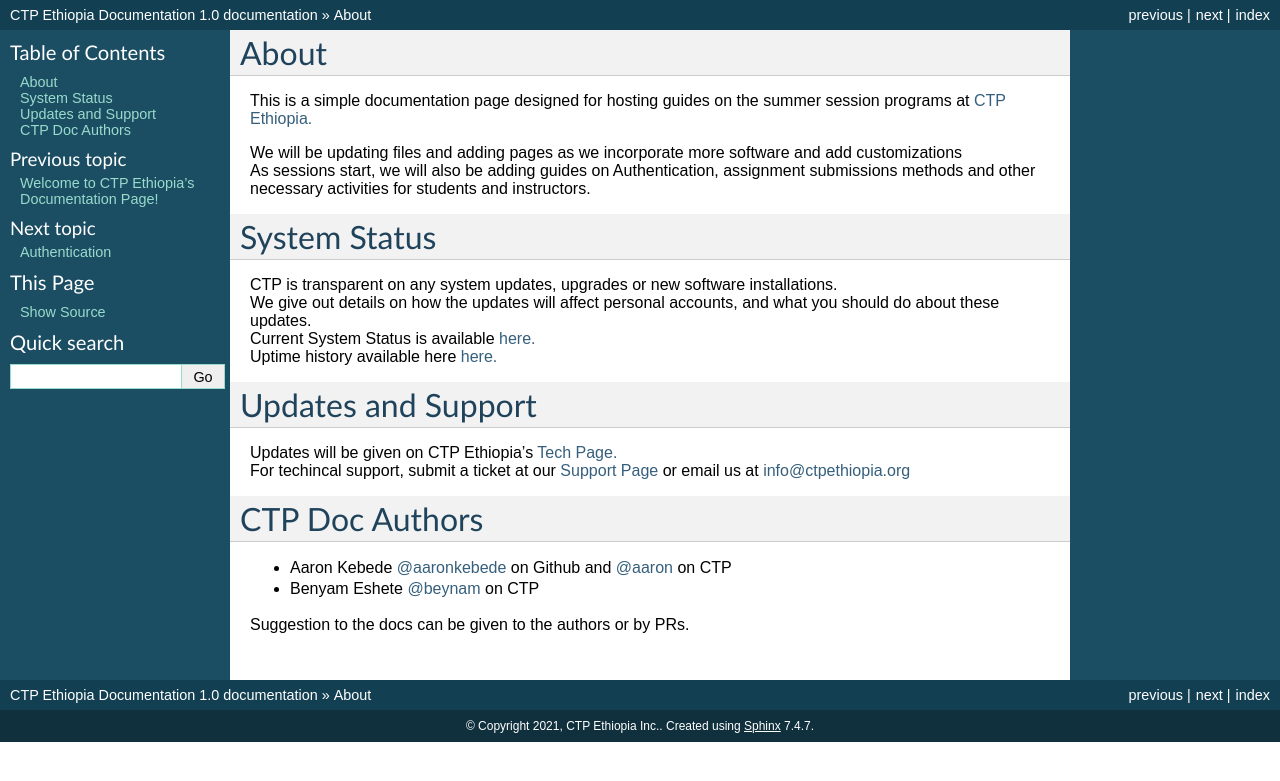
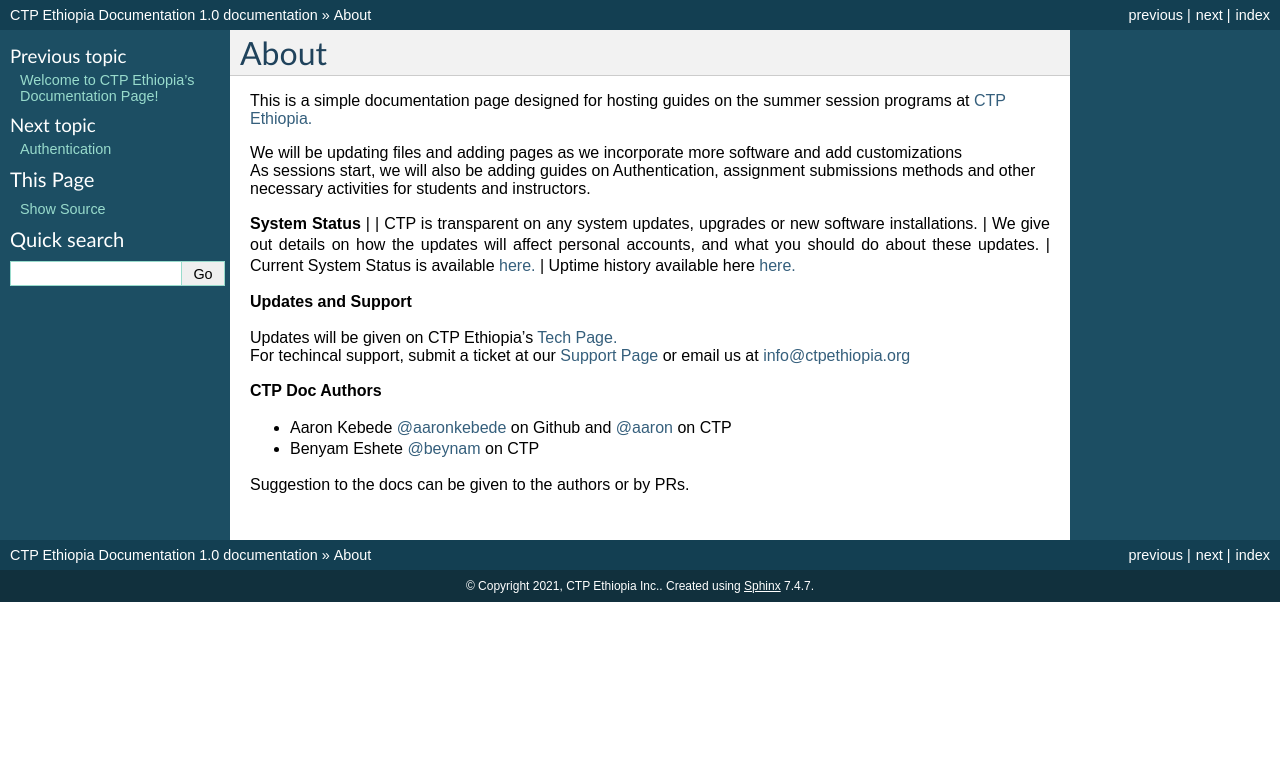
Before and after one commit to CTP-Ethiopia/ctpdocs, a Sphinx documentation site: the page built from docs/about.rst, in a window 1280 px wide. Shown: the top 781 px of the page. Built offline with Sphinx 7.4.7, drawn with Linux system fonts in a browser that asks for light colours.

Commit message:
Update about.rst

```diff
--- a/docs/about.rst
+++ b/docs/about.rst
@@ -12,24 +12,24 @@ About
 | As sessions start, we will also be adding guides on  Authentication, assignment submissions methods and other necessary activities for students and instructors.
 
 
-System Status
--------
+**System Status**
+|
 | CTP is transparent on any system updates, upgrades or new software installations.
 | We give out details on how the updates will affect personal accounts, and what you should do about these updates.
 | Current System Status is available  `here. <https://tech.ctpethiopia.org/~/sys-status/ctp>`_
 | Uptime history available  here `here. <https://ctpacademy.statuspage.io/history>`_
 
 
-Updates and Support
--------
+**Updates and Support**
+
 
 | Updates will be given on CTP Ethiopia's  `Tech Page. <https://tech.ctpethiopia.org>`_
 | For techincal support, submit a ticket at our `Support Page <https://my.ctpethiopia.org/submit-ticket>`_ or email us at info@ctpethiopia.org
 
 
 
-CTP Doc Authors
--------
+**CTP Doc Authors**
+
 
 * Aaron Kebede `@aaronkebede <https://github.com/aaronkebede>`_ on Github and `@aaron <https://net.ctpethiopia.org/members/aaron/>`_  on CTP
 * Benyam Eshete `@beynam <https://net.ctpethiopia.org/members/benyam/>`_  on CTP
```
